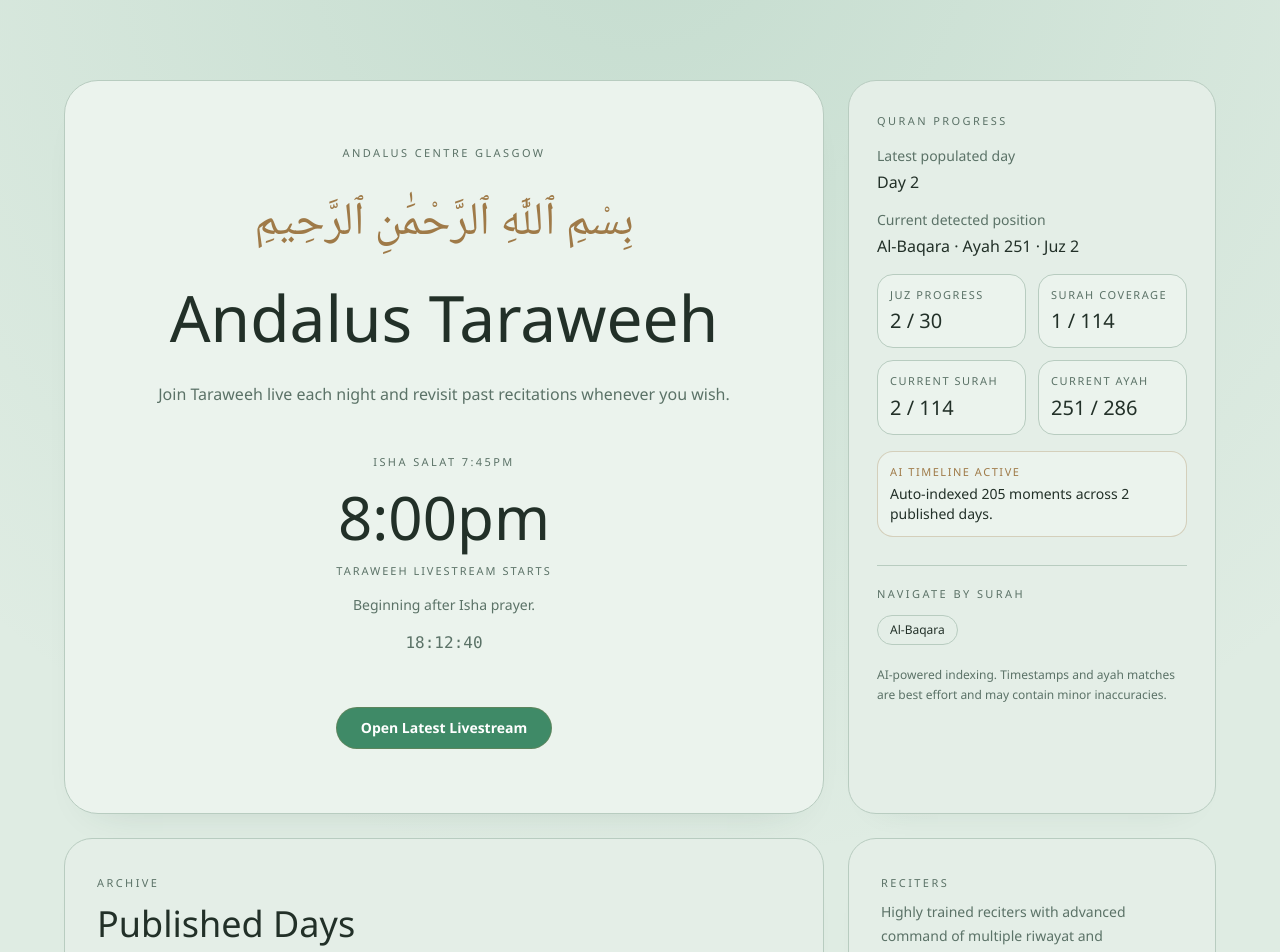
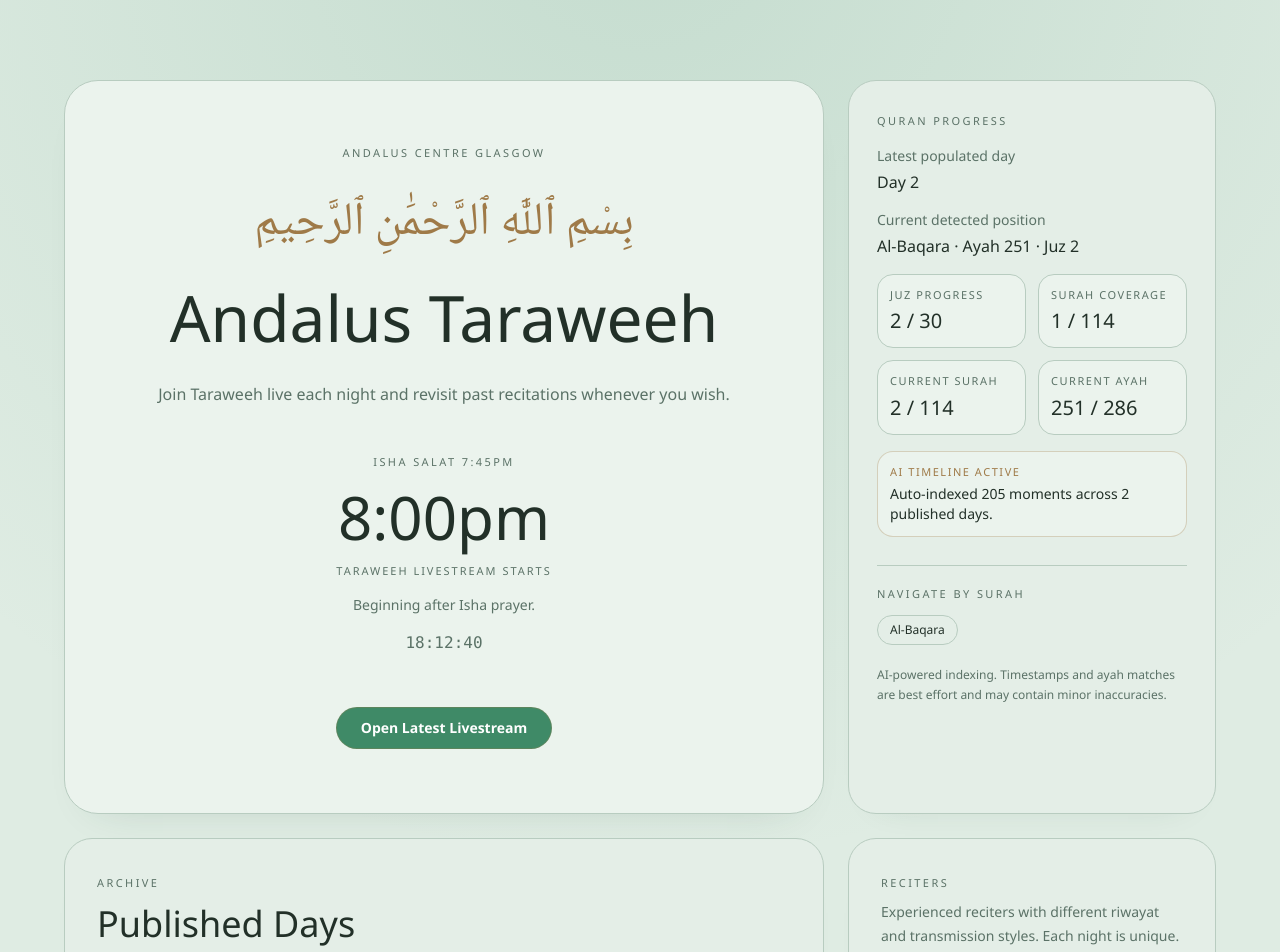
Before and after one commit to Himikid/andalus-taraweeh, a Next.js app: page / in a window 1280 px wide. Shown: the top 952 px of the page. Built offline with nearby package versions, Linux system fonts and the light colour scheme.

Commit message:
content: tone down reciters intro copy

```diff
--- a/components/shared/RecitersInfo.tsx
+++ b/components/shared/RecitersInfo.tsx
@@ -7,8 +7,7 @@ export default function RecitersInfo({ compact = false }: RecitersInfoProps) {
     <section className="w-full">
       <p className="label-caps">Reciters</p>
       <p className="mt-2 text-sm leading-6 text-muted">
-        Highly trained reciters with advanced command of multiple riwayat and transmission paths. Each night carries a distinct
-        recitation character.
+        Experienced reciters with different riwayat and transmission styles. Each night is unique.
       </p>
 
       <div className={`mt-5 flex flex-col gap-7 ${compact ? "" : "sm:flex-row sm:items-start sm:gap-12"}`}>
```
